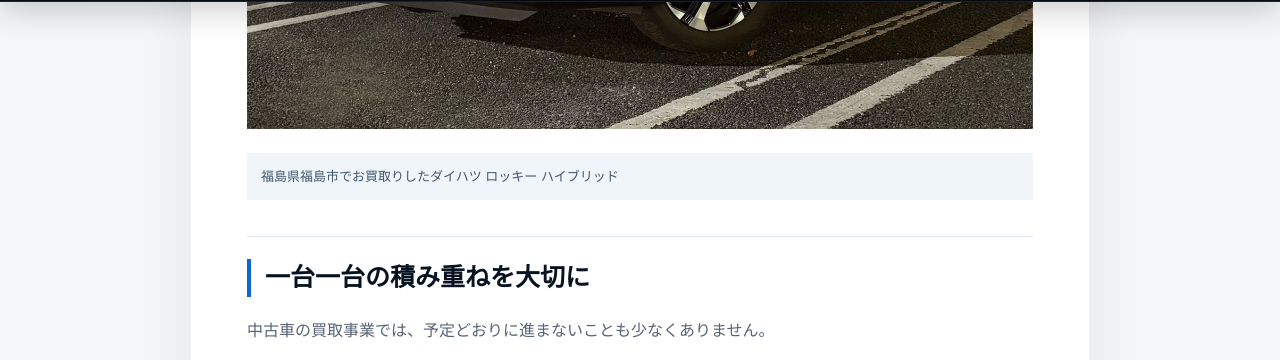
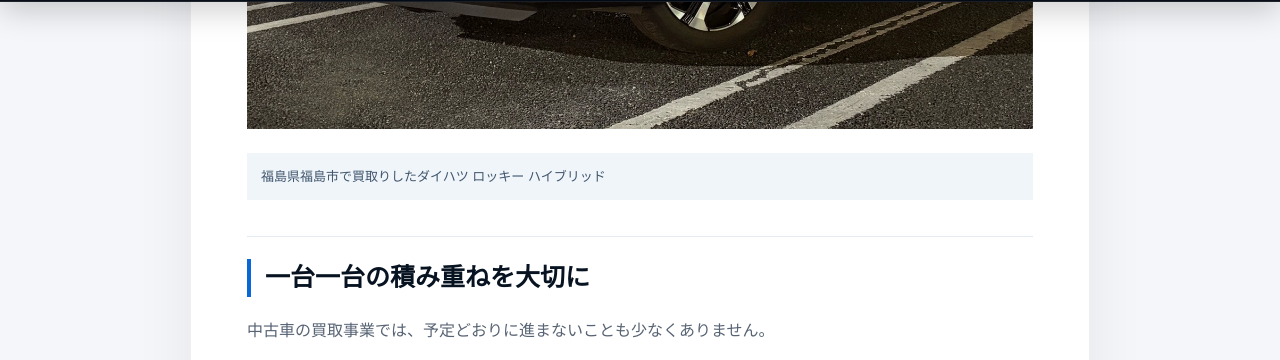
Before and after one commit to liberal0321/LibeRal., a Jekyll site: the page built from _posts/2026-10-11-50-cars-milestone.md, in a window 1280 px wide and 900 px high, scrolled down 2872 px. Shown: the part 91-451 px from the top of the window. Built offline with Jekyll 4.4.1, drawn with Linux system fonts in a browser that asks for light colours.

Commit message:
Fix typo in figcaption for 50th car milestone

```diff
--- a/_posts/2026-10-11-50-cars-milestone.md
+++ b/_posts/2026-10-11-50-cars-milestone.md
@@ -61,7 +61,7 @@ image: /images/news/50cars/rocky-hv.jpg
     <h2 class="section-title">記念すべき50台目の車両</h2>
     <figure class="vehicle">
       <img src="{{ '/images/news/50cars/rocky-hv.jpg' | relative_url }}" alt="福島県福島市で買取した累計50台目のダイハツ ロッキー ハイブリッド" loading="lazy">
-      <figcaption>福島県福島市でお買取りしたダイハツ ロッキー ハイブリッド</figcaption>
+      <figcaption>福島県福島市で買取りしたダイハツ ロッキー ハイブリッド</figcaption>
     </figure>
   </section>
 
```
